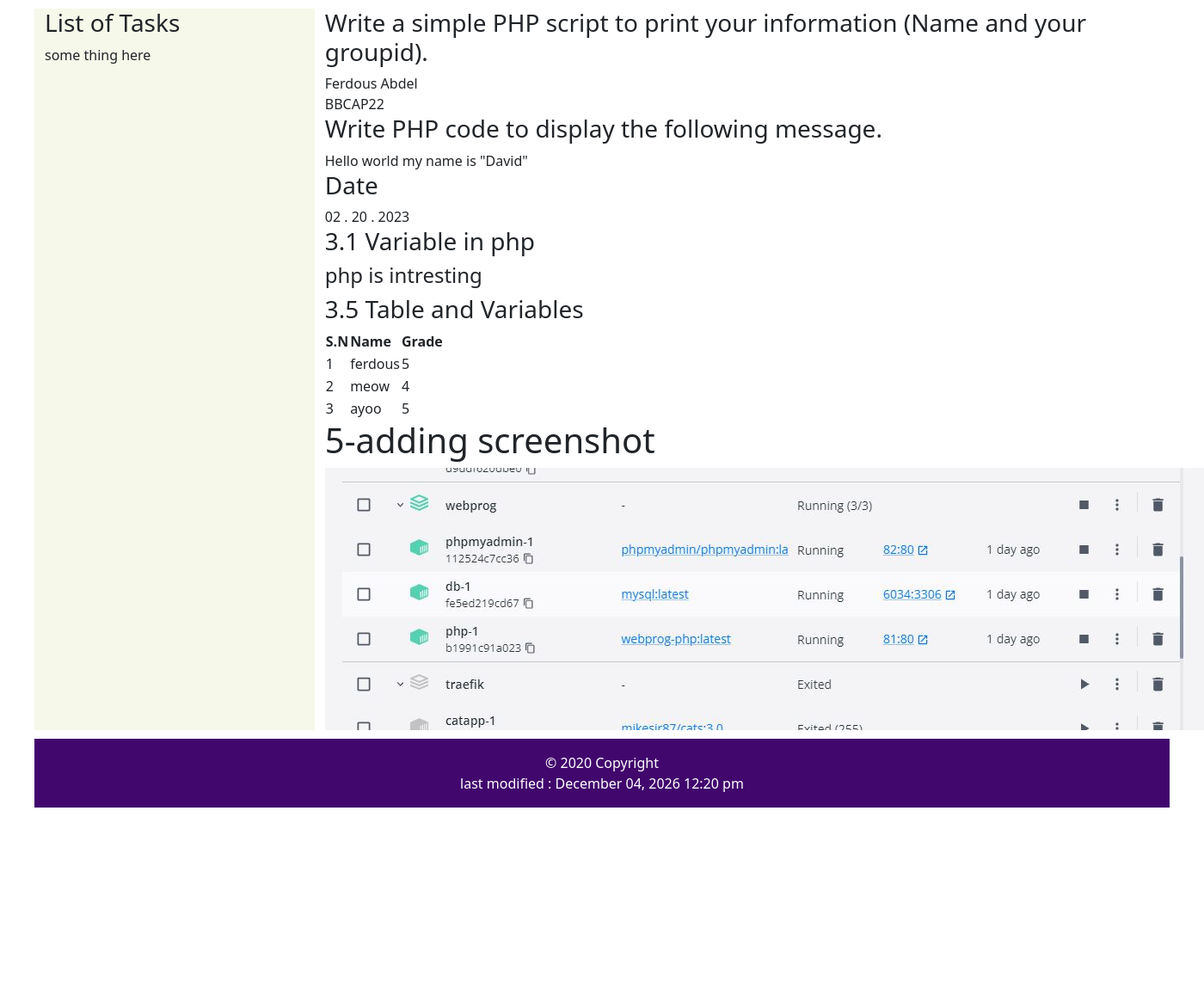
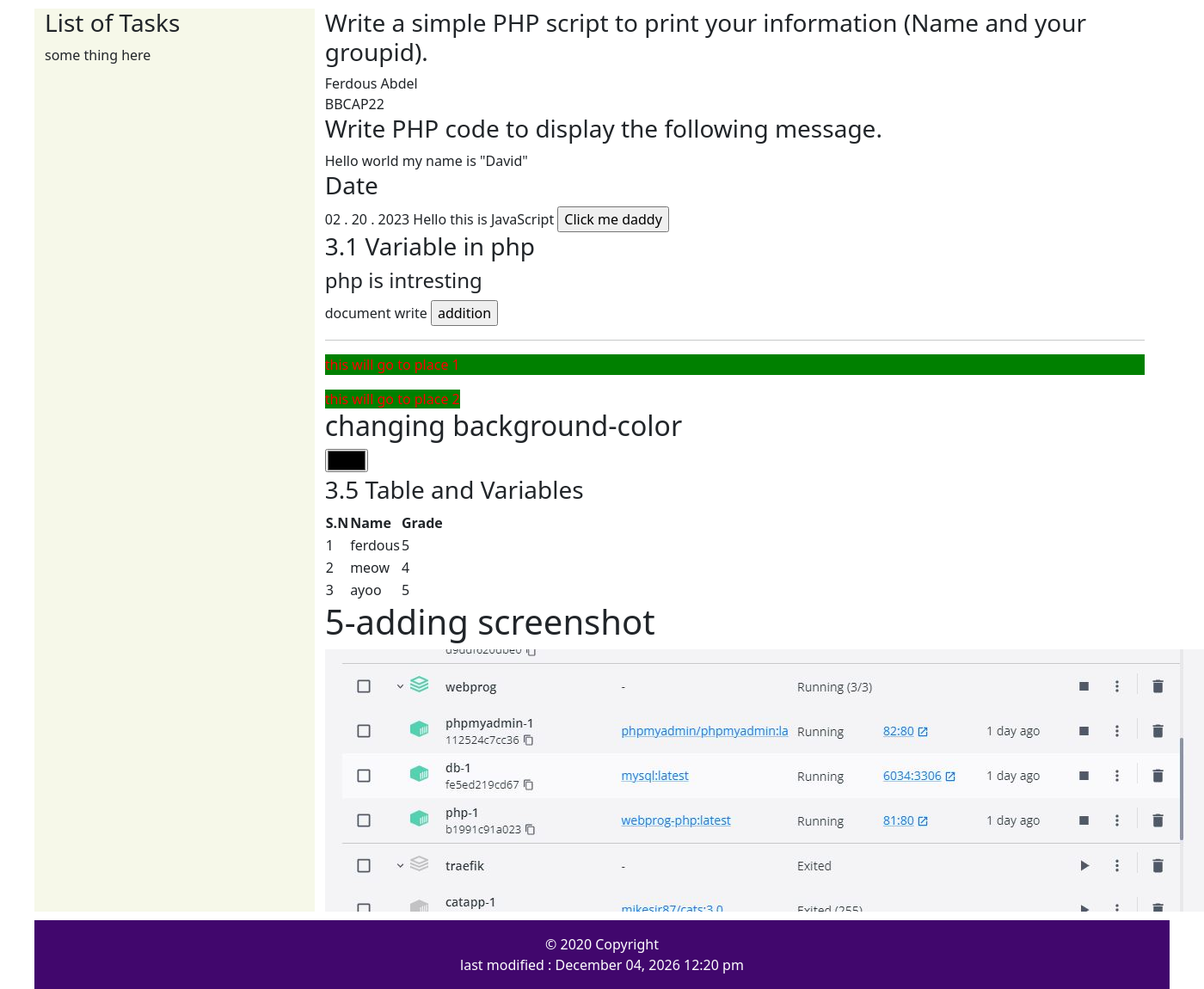
Before and after one commit to abdelFerdous/Layout, a PHP site: page /ex1.php in a window 1400 px wide. Shown: the part 56-1206 px from the top of the page at 86% size. Before the commit the page ends 995 px from the top, so only its background shows below. Run offline with PHP 8.4, Linux system fonts and the light colour scheme.

Commit message:
javascriptModifications

```diff
--- a/ex1.php
+++ b/ex1.php
@@ -21,11 +21,35 @@ for($c=0 ; $c<10 ;$c++){
     echo "<h3>Date</h3>";
      echo date("m . d . Y");
     ?>
+    <script>
+    document.write("Hello this is JavaScript");
+    </script>
+    <noscript>
+        Please enable java script to see the message.
+    </noscript>
+    <input type="button" onclick="hello()" value="Click me daddy">
     <h3>3.1 Variable in php</h3>
     <?php
     $title1 = "php is intresting";
     echo "<h4>" . $title1 . "</h4>";
     ?>
+    <script>
+        window.alert("this will trigger an alert box");
+        window.alert(5+10);
+        console.log("consol log");
+        document.write("document write");
+    </script>
+
+    <input type="button" onclick="add()" value="addition">
+    <hr>
+    <p id="place1" style="color: red; background-color: green;"> </p>
+    <span id="place2" style="color: red; background-color: green;"> </span>
+    <script>
+        document.getElementById("place1").innerHTML="this will go to place 1";
+        document.getElementById("place2").innerHTML="this will go to place 2";
+    </script>
+    <h2>changing background-color</h2>
+    <input type="color" name="background" onchange="changeColor(name,this.value )">
     <h3>3.5 Table and Variables</h3>
     <?php
     $g1 = 5;
--- a/header.php
+++ b/header.php
@@ -12,6 +12,7 @@
     color: white;
 }
     </style>
+    <script src="js/site.js"></script>
 </head>
 <body>
   <div class="container" >
--- /dev/null
+++ b/js/site.js
@@ -0,0 +1,16 @@
+function hello(){
+    alert("welcome to my website");
+}
+
+function addition(){
+    document.write(10+10);
+    //document.getElementById(id)
+}
+
+function changeColor(where , newColor){
+    if(where == "background"){
+        document.body.style.backgroundColor = newColor;
+    }
+
+
+}
```
